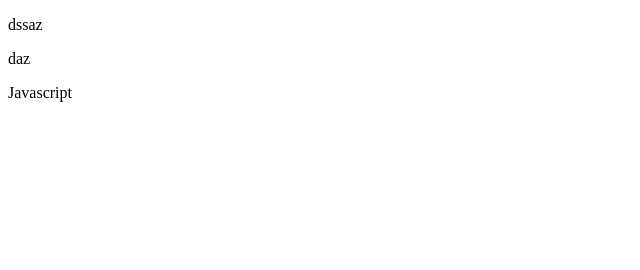
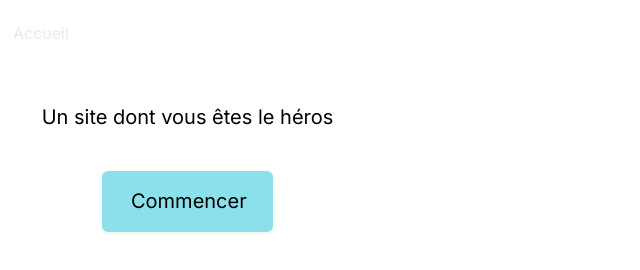
Before and after one commit to robertocastro/heroes, a plain HTML site: page index.html in a window 1280 px wide. Shown: the whole page, without its empty margins (0-640 px from the left). Drawn offline with Linux system fonts and the light colour scheme.

Commit message:
premiere

```diff
--- a/index.html
+++ b/index.html
@@ -1,17 +1,28 @@
 <!DOCTYPE html>
 <html lang="en">
+  <head>
+    <meta charset="UTF-8" />
+    <meta http-equiv="X-UA-Compatible" content="IE=edge" />
+    <meta name="viewport" content="width=device-width, initial-scale=1.0" />
+    <link rel="stylesheet" href="style.css" />
+    <link rel="preconnect" href="https://fonts.googleapis.com" />
+    <link rel="preconnect" href="https://fonts.gstatic.com" crossorigin />
+    <link
+      href="https://fonts.googleapis.com/css2?family=Inter&display=swap"
+      rel="stylesheet"
+    />
+    <title>Heroes</title>
+  </head>
 
-<head>
-    <meta charset="UTF-8">
-    <meta http-equiv="X-UA-Compatible" content="IE=edge">
-    <meta name="viewport" content="width=device-width, initial-scale=1.0">
-    <title>Heroes</title>
-</head>
+  <body>
+    <header>
+      <h1>Accueil</h1>
+    </header>
 
-<body>
-    <p>dssaz</p>
-    <p>daz</p>
-    <p>Javascript</p>
-</body>
+    <h2>Un site dont vous êtes le héros</h2>
 
+    <button>
+      <p>Commencer</p>
+    </button>
+  </body>
 </html>
--- /dev/null
+++ b/style.css
@@ -0,0 +1,77 @@
+@media screen and (max-width: 375px) {
+  body {
+    background: #e8e8f0;
+  }
+
+  header {
+    background: #514d6c;
+    position: absolute;
+    width: 375px;
+    height: 62px;
+    left: 0px;
+    top: 0px;
+  }
+}
+h1 {
+  color: #e8e8f0;
+  position: absolute;
+  width: 55px;
+  height: 19px;
+  left: 13px;
+  top: 24px;
+  margin: 0px;
+
+  font-family: "Inter";
+  font-style: normal;
+  font-weight: 400;
+  font-size: 16px;
+  line-height: 19px;
+  display: flex;
+  align-items: center;
+}
+
+h2 {
+  position: absolute;
+  width: 375px;
+  height: 22px;
+  left: 0px;
+  top: 105px;
+  margin: 0px;
+  font-family: "Inter";
+  font-style: normal;
+  font-weight: 400;
+  font-size: 20px;
+  line-height: 24px;
+  text-align: center;
+
+  color: #000000;
+}
+
+button {
+  position: absolute;
+  width: 171px;
+  height: 61px;
+  left: 102px;
+  top: 171px;
+  border: 0px;
+  margin: 0px;
+  padding: 0px;
+  background: #8ce0ec;
+  /* Shadow1 */
+
+  box-shadow: 0px 2px 4px rgba(0, 0, 0, 0.05);
+  border-radius: 6px;
+}
+
+button p {
+  font-family: "Inter";
+  font-style: normal;
+  font-weight: 400;
+  font-size: 20px;
+  line-height: 24px;
+  display: flex;
+  align-items: center;
+  text-align: center;
+  margin: 18px 28px 19px 29px;
+  color: #000000;
+}
```
Also changed, not shown: 1 other file.
